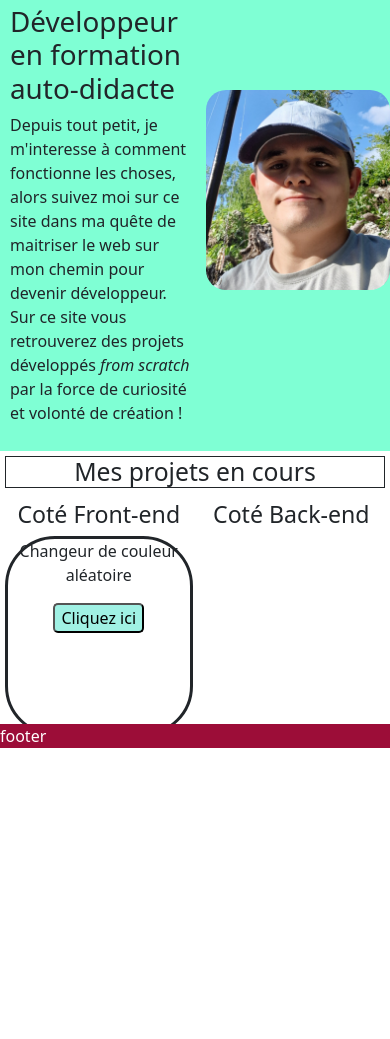
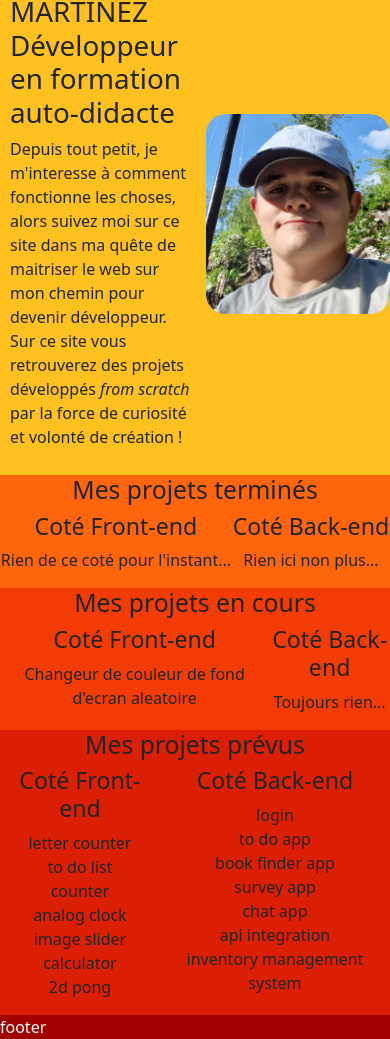
Before and after one commit to lolox7/Personal-projects, a plain HTML site: page index.html in a window 390 px wide. Shown: the part 96-1135 px from the top of the page. Before the commit the page ends 844 px from the top, so only its background shows below. Drawn offline with nearby package versions, Linux system fonts and the light colour scheme.

Commit message:
mise en page d'un gradient de couleur, finalisation d'un aspect correct et responsive de css et structuratio de la page d'accueil. Liens fonctionel entre l'accueil et la première page de projet en cours soit le changeur de couleur

```diff
--- a/index.html
+++ b/index.html
@@ -14,7 +14,7 @@
 
 <body>
     <header>
-        header
+    <a href="index.html"><img class="home_icon" src="Images/Icones/accueil.png" alt="icone d'accueil" ></a>
     </header>
     <main>
 
@@ -29,34 +29,65 @@
             <img src="Images/profil_picture.JPG" alt="photo de profil de l'auteur" id="profil_picture">
             </section>
 
-        <section class="projects_presentation">
-            <!-- <h2>Mes projets terminés</h2>
-                <h3>Coté Front end</h3>
-                <h3>Coté Back end</h3> -->
-
-            <h2 class="project_presentation_title">Mes projets en cours</h2>
-                <div class="projects_front-end">
+        <section class="finished_project_section">
+            <h2 class="finished_project_presentation_title">Mes projets terminés</h2>
+            <div class="finished_project_presentation">
+                <div>
                     <h3>Coté Front-end</h3>
-                    <div class="background_color_changer">
-                        <p>
-                            Changeur de couleur aléatoire
-                        </p>
-                        <button class="background_color_changer_button">Cliquez ici</button>
+                    <p>Rien de ce coté pour l'instant...</p>
+                </div>
+                <div>
+                    <h3>Coté Back-end</h3>
+                <p>Rien ici non plus...</p>
+                </div>
+            </div>
+        </section>
+        <section class="ongoing_project_section">
+            <h2 class="ongoing_project_presentation_title">Mes projets en cours</h2>
+                <div class="ongoing_project_presentation">
+                    <div class="projects_front-end">
+                        <h3>Coté Front-end</h3>
+                        <a href="background_color_changer.html">Changeur de couleur de fond d'ecran aleatoire </a>
+                    </div>
+                    <div class="projects_back-end">
+                        <h3>Coté Back-end</h3>
+                        <p>Toujours rien...</p>
                     </div>
                 </div>
-                <div class="projects_back-end">
+        </section>
+        <section class="planned_project_section">
+            <h2 class="planned_project_presentation_title">Mes projets prévus</h2>
+            <div class="planned_project_presentation">
+                <div>
+                    <h3>Coté Front-end</h3>
+                    <p>
+                        letter counter  <br>
+                        to do list<br>
+                        counter<br>
+                        analog clock<br>
+                        image slider<br>
+                        calculator<br>
+                        2d pong
+                    </p>
+                </div>
+                <div>
                     <h3>Coté Back-end</h3>
+                <p>
+                    login<br>
+                    to do app <br>
+                    book finder app<br>
+                    survey app <br>
+                    chat app <br>
+                    api integration <br>
+                    inventory management system<br>
+                </p>
                 </div>
+            </div>
+        </section>
             <!-- <h2>Mes projets prévus</h2>
                     <h3>Coté Front end</h3>
 
-                            letter counter
-                            to do list
-                            counter
-                            analog clock
-                            image slider
-                            calculator
-                            2d pong
+
 
                     <h3>Coté Back end</h3>
                             login
@@ -73,7 +104,7 @@
     <footer>
         footer
     </footer>
-    <!-- ajoute la partie javascript de bootstrap -->
+    <!-- ajoute la partie javascript de -->
     <script src="https://cdn.jsdelivr.net/npm/bootstrap@5.3.3/dist/js/bootstrap.bundle.min.js"
     integrity="sha384-YvpcrYf0tY3lHB60NNkmXc5s9fDVZLESaAA55NDzOxhy9GkcIdslK1eN7N6jIeHz" crossorigin="anonymous"></script>
 </body>
--- a/style.css
+++ b/style.css
@@ -1,62 +1,61 @@
 header {
-    background-color: #0b0014;
+    background-color: #FFF75D;
     color: white;
 }
 
 footer {
-    background-color: #9c0d38;
+    background-color: #A10100;
     color: white;
-    position: fixed;
     bottom: 0px;
     left: 0px;
     right: 0px;
 }
 
+a {
+    text-decoration: none !important;
+    color: #202528 !important;
+}
+
+.home_icon {
+    height: 10%;
+}
 .presentation_autor {
     display: flex;
     justify-content: center;
     align-items: center;
-    background-color: aquamarine;
+    background-color: #FFC11F;
 }
-
 .presentation_informations {
     width: 50%;
     margin: 10px;
 }
-
 #profil_picture {
     height: 200px;
     border-radius: 20px;
 
 }
 
-.projects_presentation {
-    display: grid;
-    grid-template-columns: 1fr 1fr 1fr 1fr 1fr 1fr;
-    gap: 5px;
-    margin: 5px;
-
+.finished_project_section {
+    background-color: #FE650D;
+}
+.ongoing_project_section {
+    background-color:#F33C04 ;
+}
+.planned_project_section {
+    background-color:#DA1F05 ;
 }
 
-.project_presentation_title {
-    grid-column-start:1;
-    grid-column-end:7;
-    border: solid 1px;
+.finished_project_presentation_title,
+.ongoing_project_presentation_title,
+.planned_project_presentation_title {
     text-align: center;
 }
-
-.projects_front-end,
-.projects_back-end {
+.finished_project_presentation,
+.ongoing_project_presentation,
+.planned_project_presentation {
     text-align: center;
-}
-
-.projects_front-end{
-    grid-column-start: 1;
-    grid-column-end: 4;
-}
-.projects_back-end {
-    grid-column-start:4;
-    grid-column-end: 7;
+    display: flex;
+    justify-content: space-around;
 }
 
 .background_color_changer{
```
Also changed, not shown: background_color_changer.html (added, +33 -0 lines), Images/Icones/accueil.png (added).
